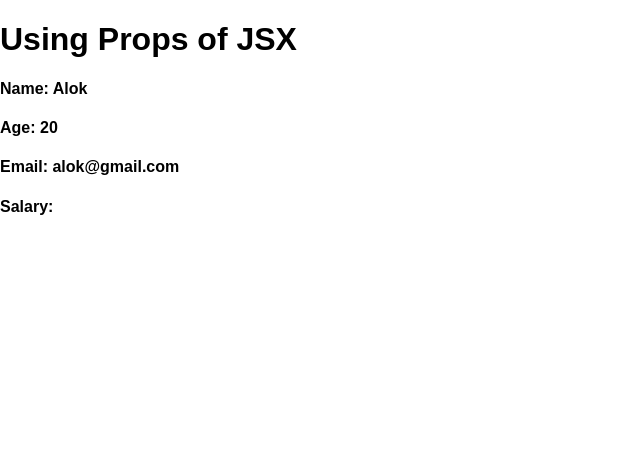
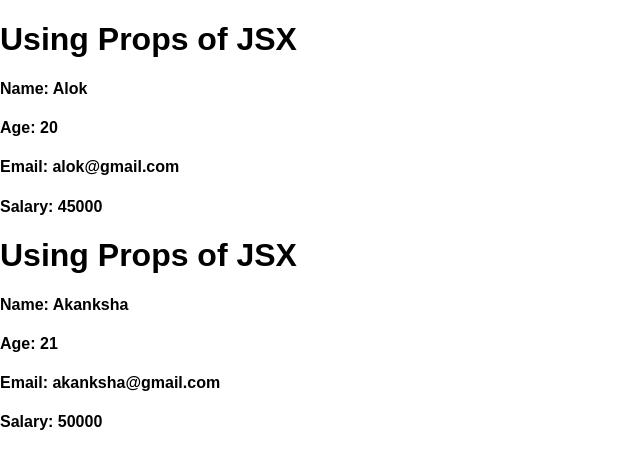
Before and after one commit to alokg-812/Full-Stack-Development, a React (Vite) app in the folder ReactLearning/react-blog/: page / in a window 1280 px wide. Shown: the top 468 px of the page, without its empty margins (0-640 px from the left). Built offline with nearby package versions, Linux system fonts and the light colour scheme.

Commit message:
learning react

```diff
--- a/ReactLearning/react-blog/src/Components/Props2.jsx
+++ b/ReactLearning/react-blog/src/Components/Props2.jsx
@@ -1,16 +1,22 @@
 import Props1 from './Props1';
 
 function Props2(){
-    let obj={
+    let obj1={
         "name":"Alok",
         "age":20,
         "email":"alok@gmail.com",
-        "isMarried":false,
-        "salary":undefined
+        "salary":45000
+    }
+    let obj2={
+        "name":"Akanksha",
+        "age":21,
+        "email":"akanksha@gmail.com",
+        "salary":50000
     }
     return(
         <div>
-            <Props1 objt={obj}/>
+            <Props1 objt={obj1}/>
+            <Props1 objt={obj2}/>
         </div>
     )
 }
```
